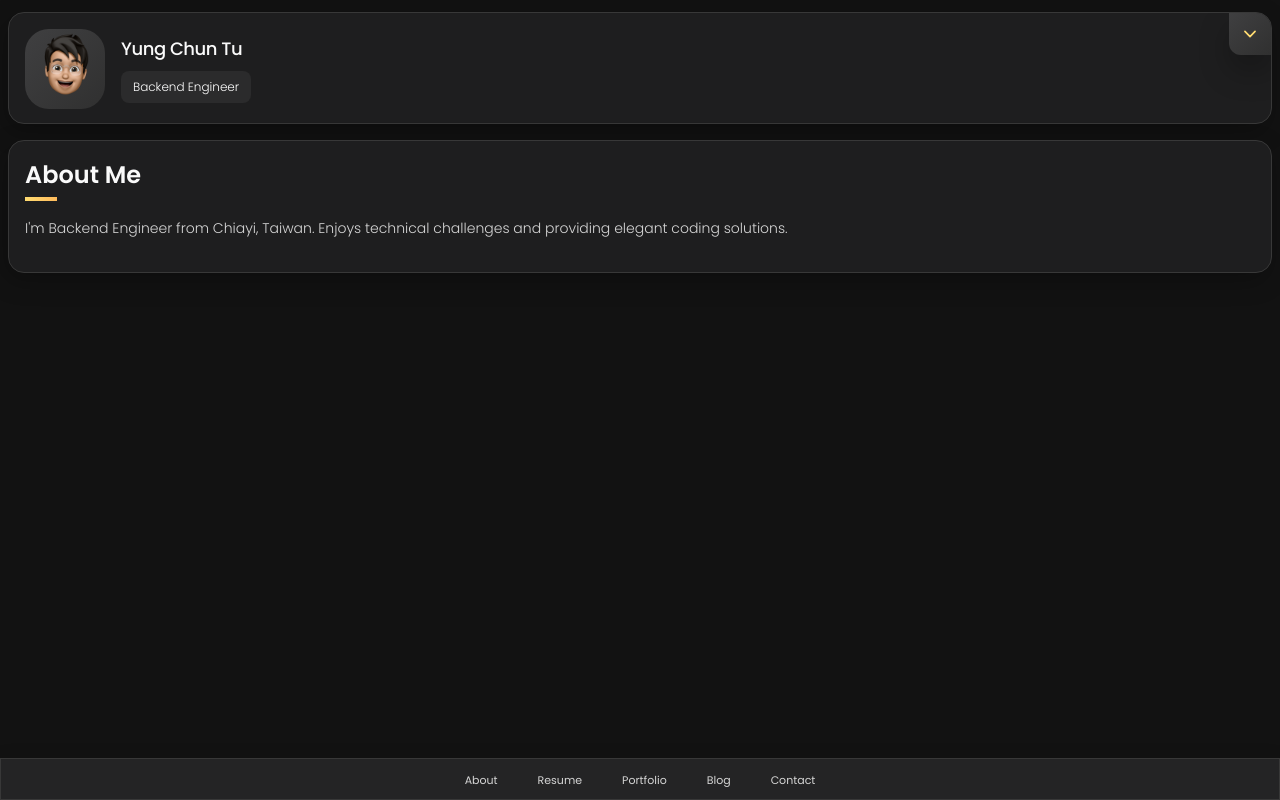
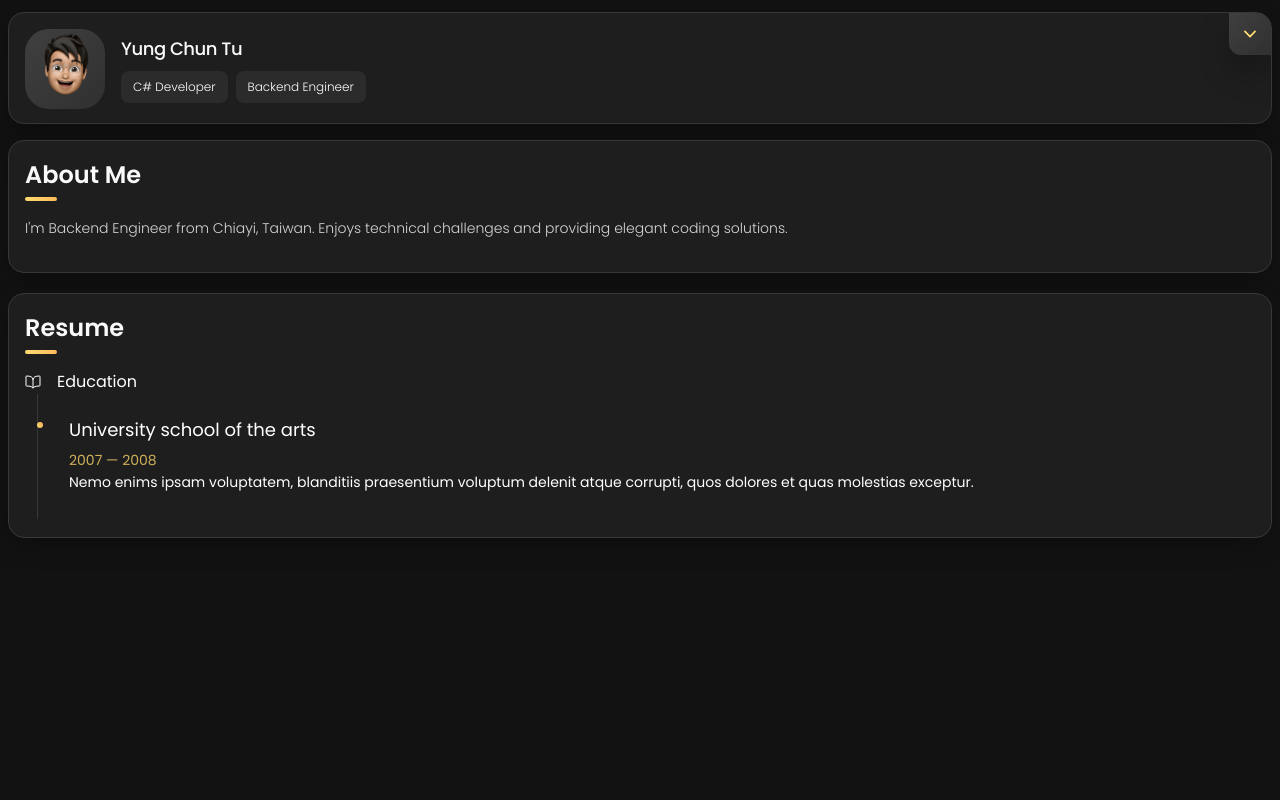
Before and after one commit to ken888686/ken888686.github.io, a React (Vite) app: page / in a window 1280 px wide. Built offline with nearby package versions, Linux system fonts and the light colour scheme.

Commit message:
create Header component

```diff
--- a/src/App.tsx
+++ b/src/App.tsx
@@ -1,14 +1,16 @@
 import React from 'react';
 import About from './pages/About';
-import Navbar from './components/Navbar';
 import Sidebar from './components/Sidebar';
+import Resume from './pages/Resume';
 
 function App() {
   return (
     <main className='container mx-auto px-2 pt-3'>
       <Sidebar />
-      <Navbar />
-      <About />
+      <div className='flex flex-col gap-5'>
+        <About />
+        <Resume />
+      </div>
     </main>
   );
 }
--- a/src/components/Article.tsx
+++ b/src/components/Article/Article.tsx
@@ -3,7 +3,7 @@ import React, { ReactNode } from 'react';
 function Article({ className, children }: { className: string; children: ReactNode }) {
   return (
     <article
-      className={`z-10 rounded-2xl border border-solid -border--jet -bg--eerie-black-2 p-4 shadow-1 ${className}`}
+      className={`z-10 rounded-2xl border border-solid -border--jet -bg--eerie-black-2 p-4 -text--white-1 shadow-1 ${className}`}
     >
       {children}
     </article>
--- /dev/null
+++ b/src/components/Article/Header.tsx
@@ -0,0 +1,13 @@
+import React, { ReactNode } from 'react';
+
+function Header({ children }: { children: ReactNode }) {
+  return (
+    <header>
+      <h2 className='relative mb-4 rounded-sm pb-2 text-1 font-bold capitalize -text--white-2 after:absolute after:bottom-0 after:left-0 after:h-1 after:w-8 after:rounded-md after:-bg--gradient-yellow'>
+        {children}
+      </h2>
+    </header>
+  );
+}
+
+export default Header;
--- a/src/components/Sidebar.tsx
+++ b/src/components/Sidebar.tsx
@@ -31,9 +31,14 @@ const Sidebar = () => {
           >
             <span className='-from--test bg-gradient-to-r -to--eerie-black-1'>Yung Chun Tu</span>
           </h1>
-          <p className='w-max rounded-lg -bg--onyx px-3 py-2 text-xs font-light -text--white-1'>
-            Backend Engineer
-          </p>
+          <div className='flex gap-2'>
+            <p className='w-max rounded-lg -bg--onyx px-3 py-2 text-xs font-light -text--white-1'>
+              C# Developer
+            </p>
+            <p className='w-max rounded-lg -bg--onyx px-3 py-2 text-xs font-light -text--white-1'>
+              Backend Engineer
+            </p>
+          </div>
         </div>
         <button
           className='absolute -top-4 -right-4 z-10 rounded-tr-xl rounded-bl-xl -bg--gradient-onyx p-3 text-lg -text--orange-yellow-crayola shadow-2 transition-all before:absolute before:inset-[1px] before:-z-10 before:rounded-[inherit] before:transition-all hover:-text--eerie-black-1 before:hover:-bg--orange-yellow-crayola'
--- a/src/pages/About.tsx
+++ b/src/pages/About.tsx
@@ -1,14 +1,11 @@
 import React from 'react';
-import Article from '../components/Article';
+import Article from '../components/Article/Article';
+import Header from '../components/Article/Header';
 
 function About() {
   return (
     <Article className=''>
-      <header>
-        <h2 className='relative mb-4 rounded-sm pb-2 text-1 font-bold capitalize -text--white-2 after:absolute after:bottom-0 after:left-0 after:h-1 after:w-8 after:-bg--gradient-yellow'>
-          About me
-        </h2>
-      </header>
+      <Header>About me</Header>
       <section className='text-6 font-light leading-relaxed -text--light-gray'>
         <p className='mb-4'>
           I'm Backend Engineer from Chiayi, Taiwan. Enjoys technical challenges and providing
--- /dev/null
+++ b/src/pages/Resume.tsx
@@ -0,0 +1,33 @@
+import React from 'react';
+import { IoBookOutline } from 'react-icons/io5';
+import Article from '../components/Article/Article';
+import Header from '../components/Article/Header';
+
+function Resume() {
+  return (
+    <Article className=''>
+      <Header>Resume</Header>
+      <section className='mb-7'>
+        <div className='mb-6 flex items-center gap-4'>
+          <div className='icon-box'>
+            <IoBookOutline />
+          </div>
+
+          <h3 className='h3'>Education</h3>
+        </div>
+        <ol className='ml-11 text-6'>
+          <li className='relative mb-5 before:absolute before:-top-6 before:-left-8 before:h-[calc(100%+50px)] before:w-[1px] before:-bg--jet after:absolute after:top-1 after:-left-8 after:h-[6px] after:w-[6px] after:rounded-[50%] after:-bg--gradient-yellow after:shadow-inner'>
+            <h4 className='mb-2 text-lg leading-[1.3]'>University school of the arts</h4>
+            <span className='leading-[1.6] -text--vegas-gold'>2007 — 2008</span>
+            <p className='timeline-text'>
+              Nemo enims ipsam voluptatem, blanditiis praesentium voluptum delenit atque corrupti,
+              quos dolores et quas molestias exceptur.
+            </p>
+          </li>
+        </ol>
+      </section>
+    </Article>
+  );
+}
+
+export default Resume;
```
